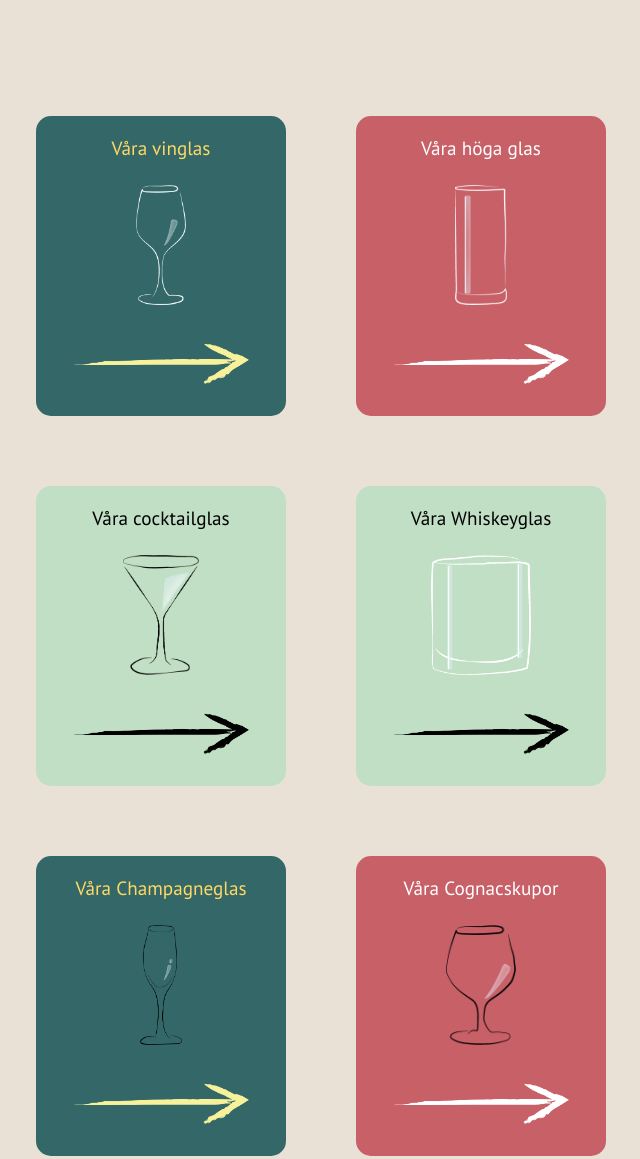
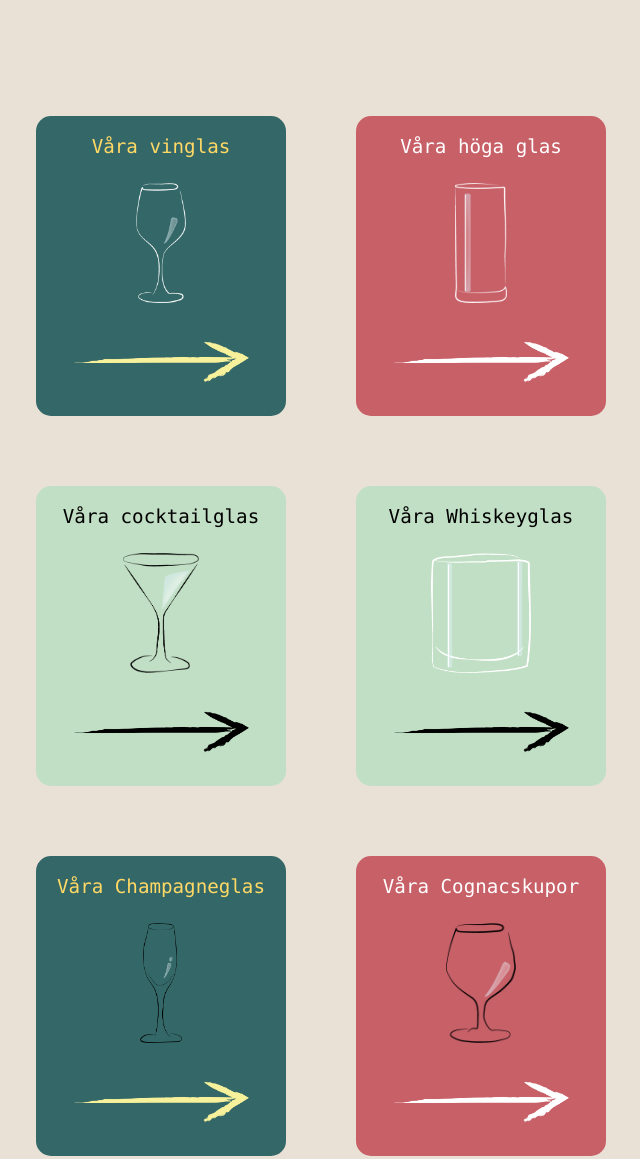
Before and after one commit to Malinsund/vitrum, a plain HTML site: page index.html in a window 1280 px wide. Shown: the part 520-1679 px from the top of the page, without its empty margins (319-959 px from the left). Drawn offline with Linux system fonts and the light colour scheme; a web font is replaced by a local one.

Commit message:
last minute fixes

```diff
--- a/index.html
+++ b/index.html
@@ -50,7 +50,7 @@
     <section class="outer-card-container">
       <article class="card-container">
         <div class="card1 card">
-          <p>Våra vinglas</p>
+          <p class="card-title">Våra vinglas</p>
           <div>
             <img src="assets/Glas.vin.vit.png" alt="vinglas" />
           </div>
@@ -59,7 +59,7 @@
           </div>
         </div>
         <div class="card2 card">
-          <p>Våra höga glas</p>
+          <p class="card-title">Våra höga glas</p>
           <div>
             <img src="assets/Glas.High.vit.png" alt="" />
           </div>
@@ -68,7 +68,7 @@
           </div>
         </div>
         <div class="card3 card">
-          <p>Våra cocktailglas</p>
+          <p class="card-title">Våra cocktailglas</p>
           <div>
             <img src="assets/Glas.Coc.png" alt="" />
           </div>
@@ -77,7 +77,7 @@
           </div>
         </div>
         <div class="card4 card">
-          <p>Våra Whiskeyglas</p>
+          <p class="card-title">Våra Whiskeyglas</p>
           <div>
             <img src="assets/glas.whis.vit.png" alt="Whiskeyglas" />
           </div>
@@ -87,7 +87,7 @@
           </div>
         </div>
         <div class="card5 card">
-          <p>Våra Champagneglas</p>
+          <p class="card-title">Våra Champagneglas</p>
           <div>
             <img src="assets/glas.cham.png" alt="Champagneglas" />
           </div>
@@ -96,7 +96,7 @@
           </div>
         </div>
         <div class="card6 card">
-          <p>Våra Cognacskupor</p>
+          <p class="card-title">Våra Cognacskupor</p>
           <div>
             <img src="assets/Glas.conj.png" alt="" />
           </div>
@@ -107,7 +107,7 @@
       </article>
       <article>
         <div class="card7">
-          <p>Alla våra glas →</p>
+          <p class="card-title">Alla våra glas →</p>
           <div>
             <img src="assets/glas.alla.png" alt="" />
           </div>
@@ -134,7 +134,7 @@
             Vid frågor kring ångrat köp eller trasit gods, kontakta våran
             kundtjäns
           </p>
-          <p>Inget återbetalning sker vid personlig ingravering av glas</p>
+          <p>Ingen återbetalning sker vid personlig ingravering av glas</p>
           <p><i> &copy Malin Sundberg 2024</i></p>
         </div>
       </section>
--- a/style.css
+++ b/style.css
@@ -55,8 +55,8 @@ h3 {
     margin: 10% 5% 0 5%;
 
 }
-p{
-    font-family: "PT Sans", sans-serif;
+.card-title{
+    font-family: "Luicida Console",monaco, monospace;
     font-size: xx-small;
     text-align: center;
 
@@ -191,8 +191,8 @@ footer {
         padding: 10px 0;
         margin: 10% 1% 10% 5%;
     }
-    p{
-        font-family: "PT Sans", sans-serif;
+    .card-title{
+        font-family: "Luicida Console",monaco, monospace;
         font-size: larger;
         text-align: center;
 
@@ -240,8 +240,12 @@ footer {
         width: 80%;
         object-fit: contain;
      }
+     p {
+        font-family: "PT Sans", sans-serif;
+     }
      .contact {
         font-size: small;
+
      }
 
 }
@@ -289,8 +293,8 @@ footer {
         padding: 10px 0;
         /* margin: 10% 10%; */
     }
-    p{
-        font-family: "PT Sans", sans-serif;
+    .card-title{
+        font-family: "Luicida Console",monaco, monospace;
         font-size: larger;
         text-align: center;
 
```
